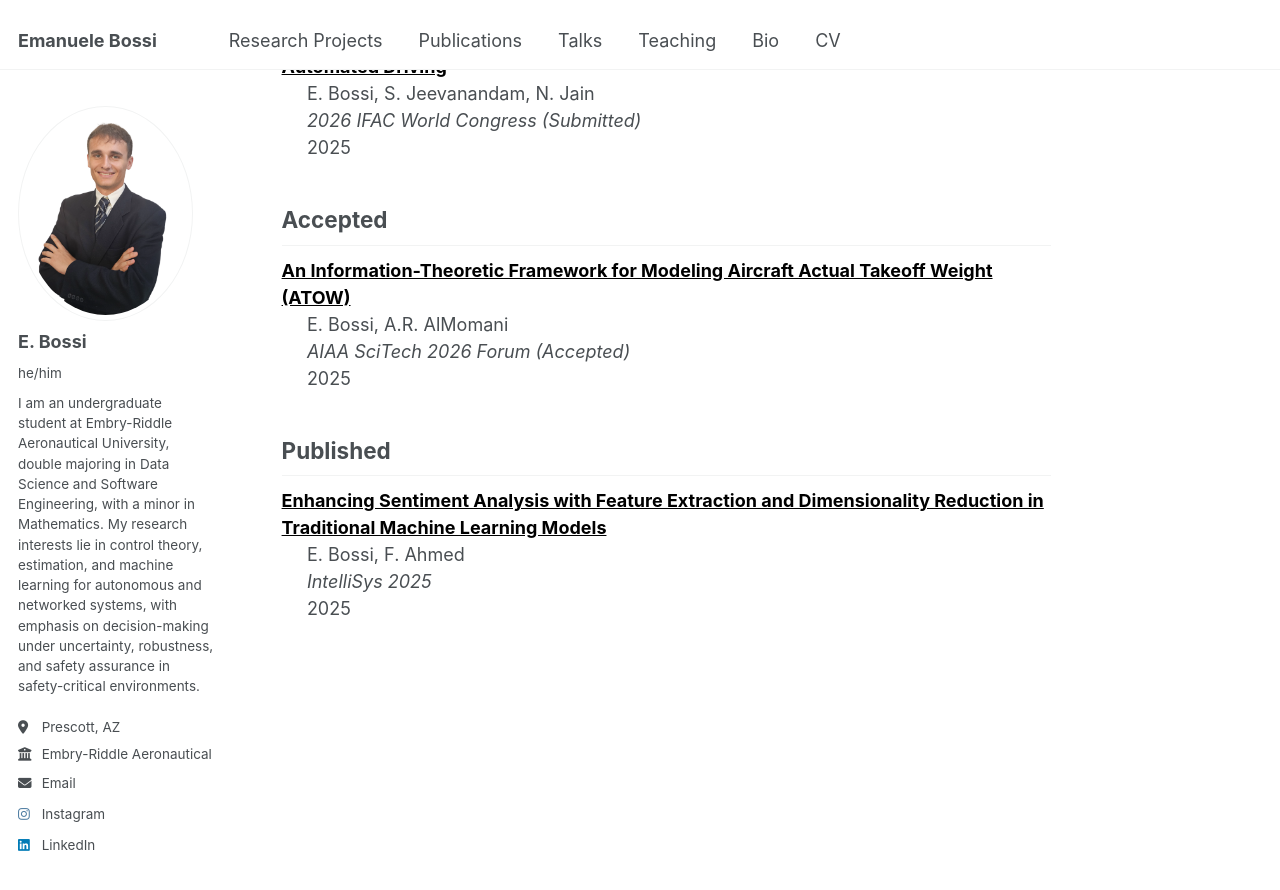
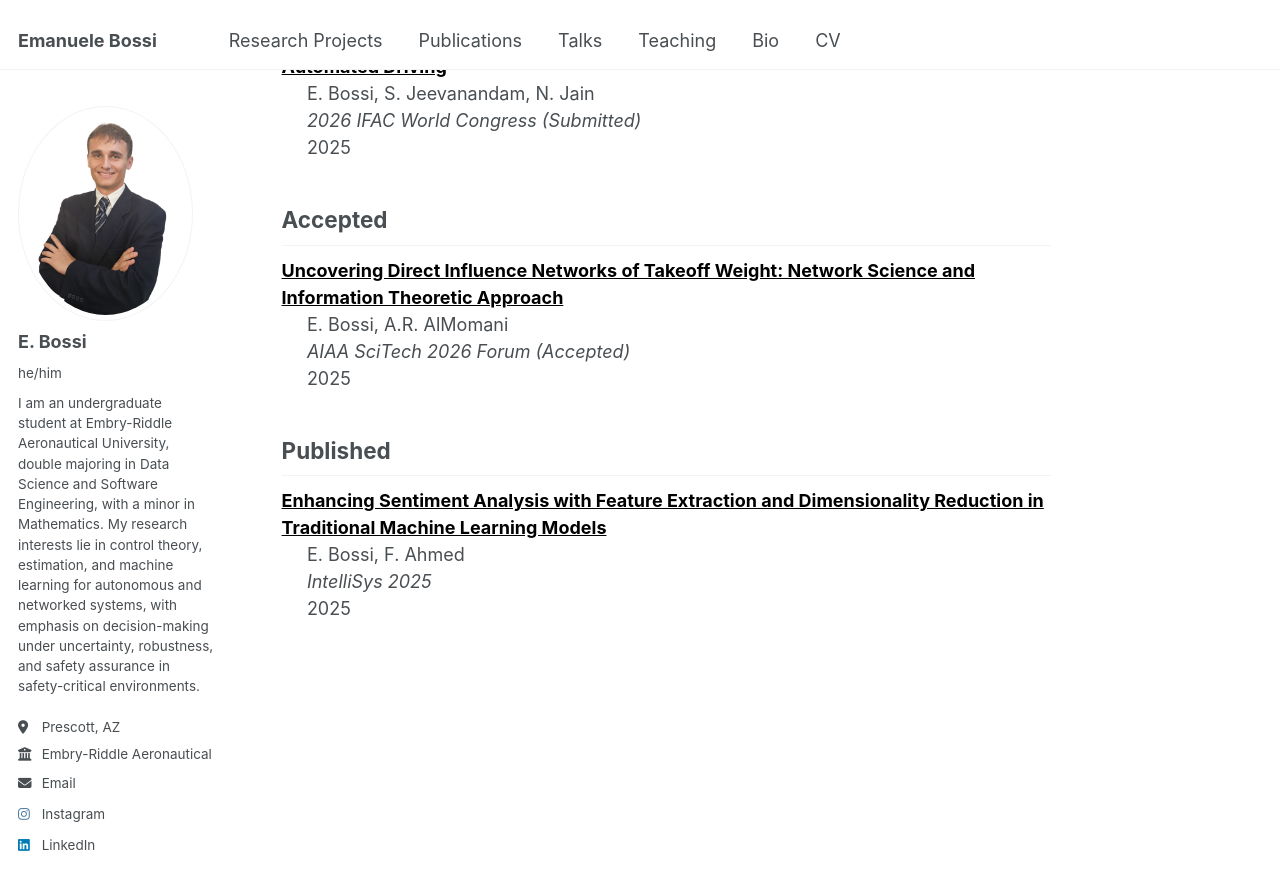
Before and after one commit to bossiemanuele/bossiemanuele.github.io, a Jekyll site: the page built from _pages/publications.md, in a window 1280 px wide and 900 px high, scrolled down 626 px. Shown: the top 890 px of the window. Built offline with Jekyll 4.4.1, drawn with Linux system fonts in a browser that asks for light colours.

Commit message:
Update publications.md

```diff
--- a/_pages/publications.md
+++ b/_pages/publications.md
@@ -37,7 +37,7 @@
 
 ## Accepted
 <a href="https://bossiemanuele.github.io/portfolio/03_ATOW/" style="color:#000; font-weight:bold;">
-  **An Information-Theoretic Framework for Modeling Aircraft Actual Takeoff Weight (ATOW)**
+  **Uncovering Direct Influence Networks of Takeoff Weight: Network Science and Information Theoretic Approach**
 </a>
 &nbsp;&nbsp;&nbsp;&nbsp; E. Bossi, A.R. AlMomani
 &nbsp;&nbsp;&nbsp;&nbsp; *AIAA SciTech 2026 Forum (Accepted)*
```
